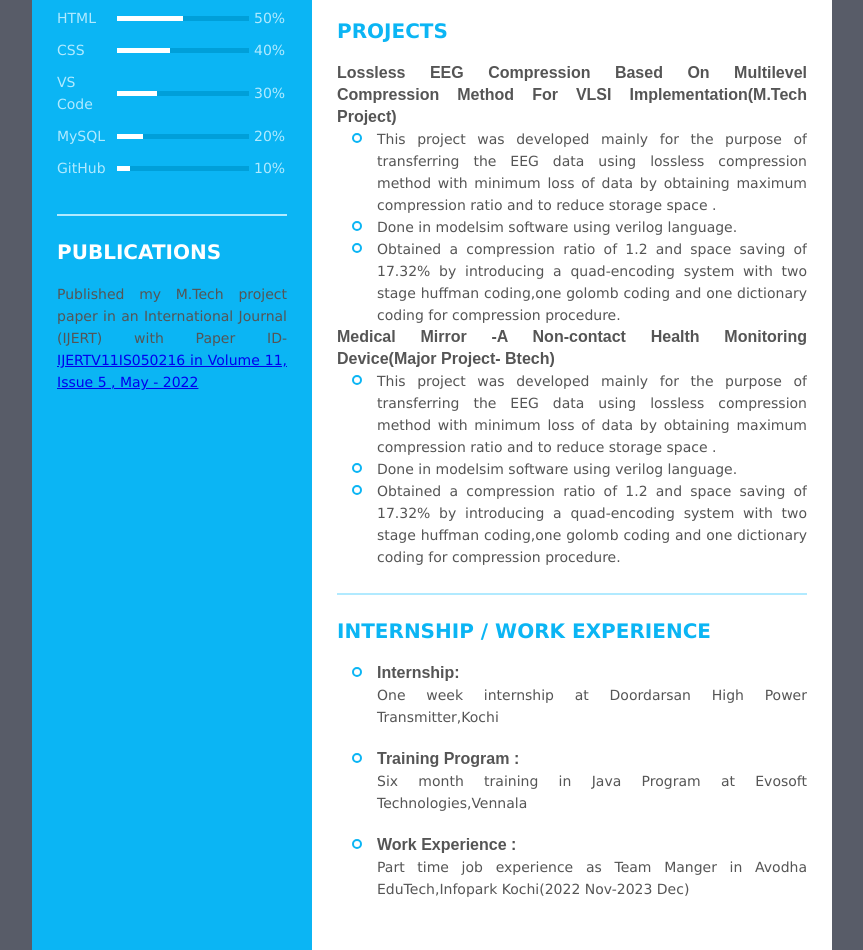
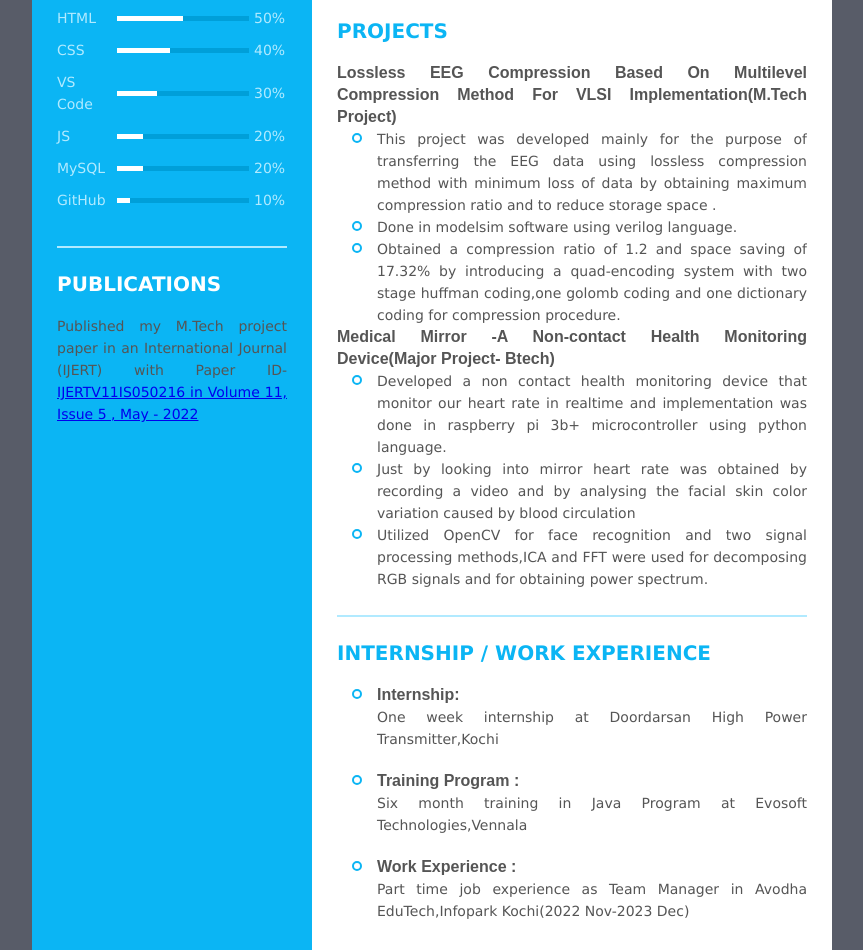
Before and after one commit to athirashaheer/PublishedResume, a plain HTML site: page index.html in a window 1280 px wide. Shown: the part 624-1574 px from the top of the page, without its empty margins (208-1071 px from the left). Drawn offline with Linux system fonts and the light colour scheme.

Commit message:
med mirror corrected

```diff
--- a/index.html
+++ b/index.html
@@ -87,6 +87,18 @@ Kochi,</br>Kerala-682506
             </div>
             <div class="skill_per">30%</div>
           </li>
+
+          <li>
+            <div class="skill_name">
+              JS
+            </div>
+            <div class="skill_progress">
+              <span style="width: 20%;"></span>
+            </div>
+            <div class="skill_per">20%</div>
+          </li>
+
+
 
            <li>
              <div class="skill_name">
@@ -210,17 +222,19 @@ golomb coding and one dictionary coding for compression procedure.
                         Btech)</p>
                         <ul>
                             <li>
-                                This project was developed mainly for the purpose of transferring the
-                                EEG data using lossless compression method with minimum loss of data
-                                by obtaining maximum compression ratio and to reduce storage space .
+                              Developed a non contact health monitoring device that monitor our
+                              heart rate in realtime and implementation was done in raspberry pi 3b+
+                              microcontroller using python language.
                             </li>
                             <li>
-                                Done in modelsim software using verilog language.
+                              Just by looking into mirror heart rate was obtained by recording a video
+                              and by analysing the facial skin color variation caused by blood
+                              circulation
                             </li>
                             <li>
-                                Obtained a compression ratio of 1.2 and space saving of 17.32% by
-                        introducing a quad-encoding system with two stage huffman coding,one
-                        golomb coding and one dictionary coding for compression procedure.
+                              Utilized OpenCV for face recognition and two signal processing
+                              methods,ICA and FFT were used for decomposing RGB signals and for
+                              obtaining power spectrum.
                             </li>
                         </ul>
                 </div>
@@ -251,7 +265,7 @@ golomb coding and one dictionary coding for compression procedure.
             <li>
               <div class="info">
                      <p class="semi-bold">Work Experience :</p>
-                  <p>Part time job experience as Team Manger in Avodha EduTech,Infopark
+                  <p>Part time job experience as Team Manager in Avodha EduTech,Infopark
                     Kochi(2022 Nov-2023 Dec)</p>
                 </div>
             </li>
```
